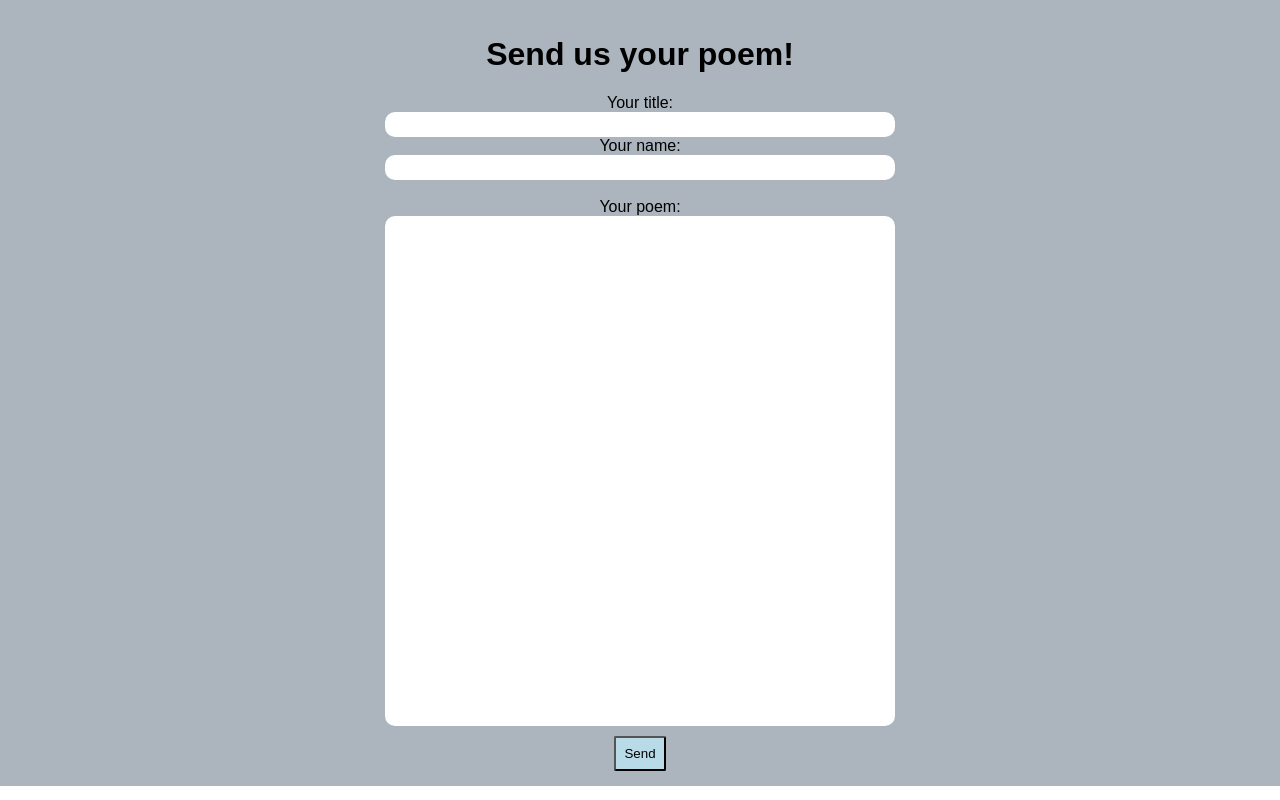
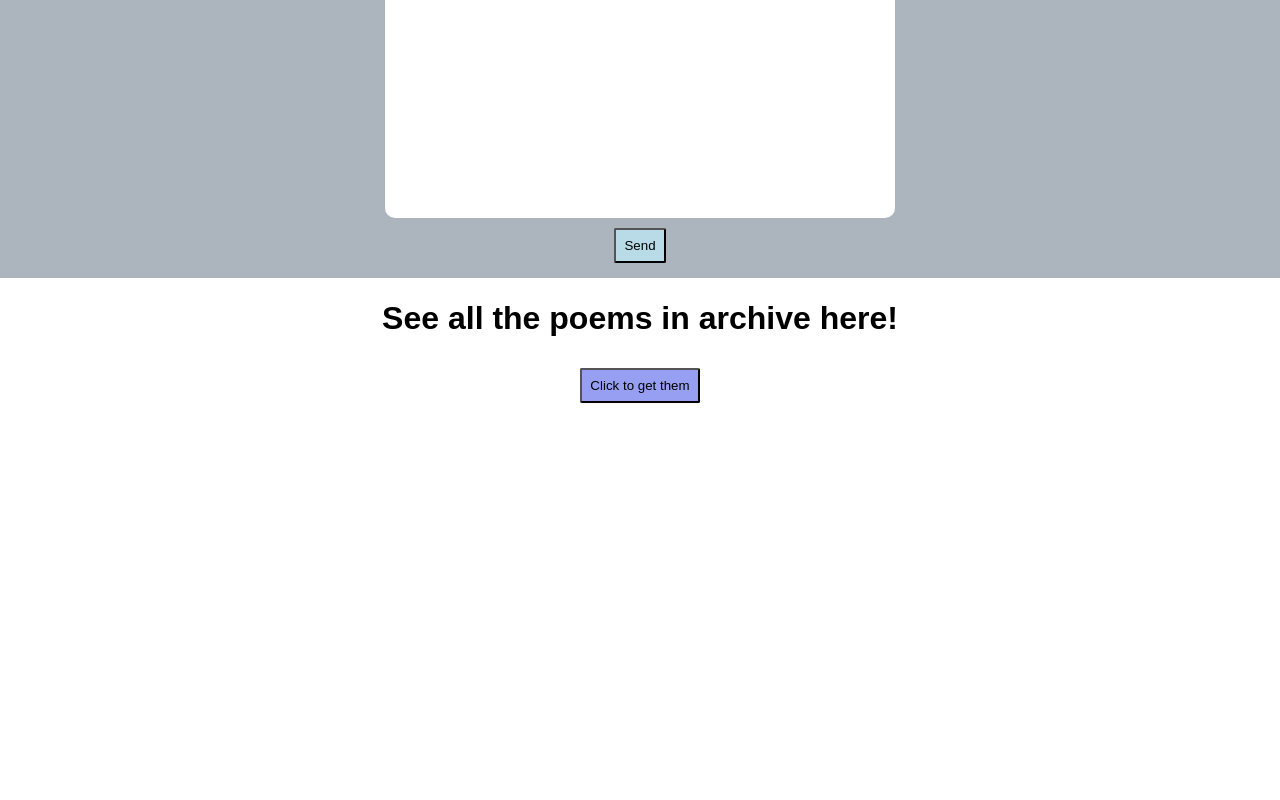
Before and after one commit to MichLan90/Poems-and-space, a website: page public/index.html in a window 1280 px wide. Shown: the part 1057-1857 px from the top of the page. Drawn offline with Linux system fonts and the light colour scheme; no server answers.

Commit message:
final commit

```diff
--- a/public/app.js
+++ b/public/app.js
@@ -1,11 +1,32 @@
-function getAll() {
-    console.log("Get all")
-    makeRequest("/poems", "GET")
+async function getAll() {
+    const allPoems = await fetch("/poems", {method: "GET"})
+    const data = await allPoems.json()
+    const div = document.getElementById("all-poems-list")
+    for (let i = 0; i < data.length; i++) {
+
+        let titleEl = document.createElement("h1")
+        titleEl.innerText = data[i].title
+        div.appendChild(titleEl)
+
+        let authorEl = document.createElement("h3")
+        authorEl.innerText = data[i].author
+        div.appendChild(authorEl)
+
+        let textEl = document.createElement("p")
+        textEl.innerText = data[i].text
+        div.appendChild(textEl)
+
+        let hr = document.createElement("hr")
+        div.appendChild(hr)
+    }
+
+
 }
 
 
+
 async function getRandomPoem() {
-   // const id = Math.floor(Math.random() * 7);
+
     const arrayofPoems = await fetch("/randPoems/", {method: "GET"})
     const data = await arrayofPoems.json()
 
@@ -38,8 +59,10 @@ function addPoem() {
 }
 
 function thankYouMsg() {
-    alert("Thank you for your contribution! Your poem has been saved!")
+    if(!alert("Thank you for your contribution! Your poem has been saved!"))
+    {window.location.reload()}
 }
+
 
 
 async function makeRequest(url, reqMethod, body) {
@@ -51,7 +74,6 @@ async function makeRequest(url, reqMethod, body) {
     })
     console.log(response)
     const data = await response.json()
-    console.log(data)
 }
 
 
--- a/public/index.html
+++ b/public/index.html
@@ -31,7 +31,7 @@
             </h2>
             <div id="date">  <!-- INJECTED BY EXTERNAL NASA API --></div> <br>
             <img id="pic" src="" alt="NASA Picture Of The Day" width="100%">
-            <iframe id="video" src="" title="Nasa Picture of the Day" width="500px" height="500px"></iframe>
+
         </div>
 
 
@@ -54,6 +54,13 @@
         </form>
     </div>
 
+    <div id="all-poems-container">
+        <div id="all-poems-list">
+            <h1>See all the poems in archive here!</h1>
+            <button id="allBtn" onclick="getAll()">Click to get them</button>
+
+        </div>
+    </div>
 
 
 
--- a/public/style.css
+++ b/public/style.css
@@ -111,3 +111,22 @@ input {
     color: white;
     background-color: black;
 }
+
+#all-poems-list {
+    margin: 0 auto;
+    text-align: center;
+    width: 50%;
+    height: auto;
+}
+
+#all-poems-container {
+    width: 100%;
+    height: 500px;
+}
+
+#allBtn {
+    background-color: rgb(150, 159, 241);
+    padding: 8px;
+    border-radius: 2px;
+    margin-top: 10px;
+}
```
Also changed, not shown: server.js (+12 -0 lines), 2 other files.
